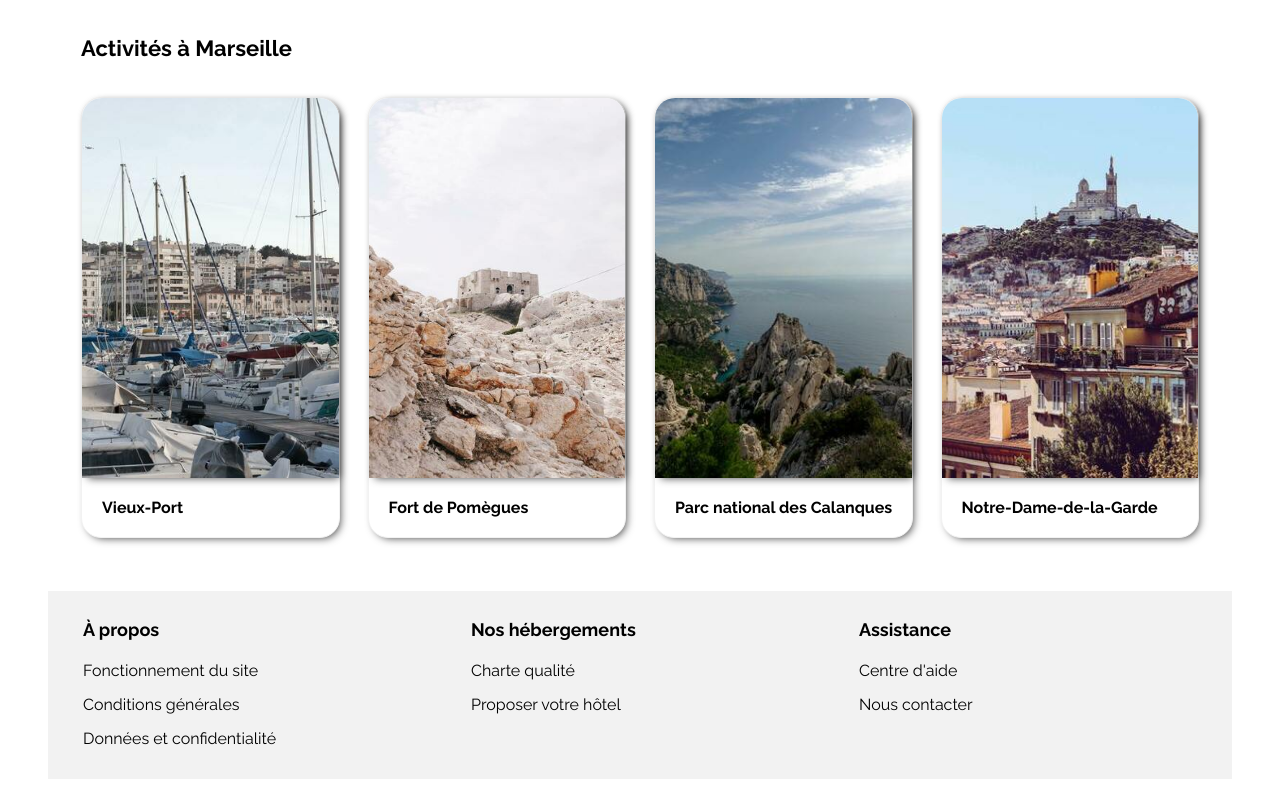
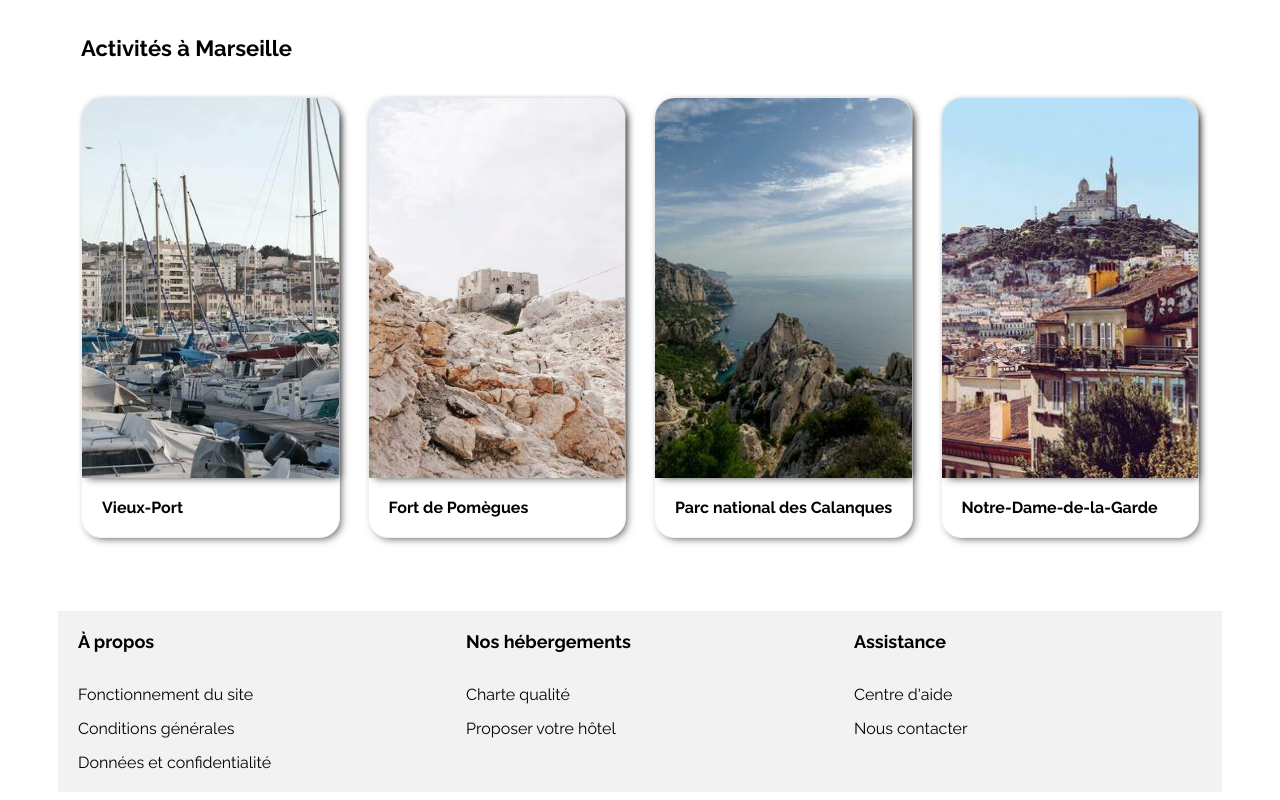
Before and after one commit to EGewalt/Projet-Booki, a plain HTML site: page index.html in a window 1280 px wide. Shown: the part 998-1798 px from the top of the page. Before the commit the page ends 1777 px from the top, so only its background shows below. Drawn offline with Linux system fonts and the light colour scheme.

Commit message:
changement footer

```diff
--- a/css/style.css
+++ b/css/style.css
@@ -463,45 +463,30 @@ input::placeholder {
 
 /* Section Footer */
 
-.footer {
+footer {
     display: flex;
-    justify-content: space-between;
-    padding: 10px;
-    width: 100%;
-    background-color: rgba(242, 242, 242, 1);
-    margin: -10px;
-    margin-top: 30px;
+    flex-direction: row;
+    background-color: var(--main-bg-color);
+    margin-top: 50px;
 }
 
-.footer-section {
-    flex: 1;
-    padding: 0 20px;
+.footer-container {
+    display: flex;
+    flex-direction: column;
+    gap: 15px;
+    padding: 20px;
+    width: 33%;
 }
 
-.footer-section h3 {
+.footer-title {
     font-size: 18px;
-    font-weight: bold;
-    margin-bottom: 10px;
-    padding-left: 5px;
+    font-weight: 700;
+    margin-top: 0;
 }
 
-.footer-section ul {
-    list-style-type: none;
-    padding: 0;
-}
-
-.footer-section ul li {
-    margin-bottom: 5px;
-    padding: 5px;
-}
-
-.footer-section ul li a {
-    color: black;
+.footer-links {
     font-size: 16px;
-}
-
-.footer-section li:hover {
-    text-decoration: underline;
+    font-weight: 400;
 }
 
 
@@ -933,17 +918,10 @@ input::placeholder {
 
     /* Footer */
 
-    .footer-section {
-        width: 60%;
-        height: auto;
-        overflow: hidden;
+    footer {
+        display: flex;
+        flex-direction: column;
+        white-space: nowrap;
     }
 
-    .footer {
-        flex-direction: column;
-        width: 100%;
-        height: 100%;
-        display: flex;
-        align-items: baseline;
-    }
 }
--- a/index.html
+++ b/index.html
@@ -315,33 +315,22 @@
             </section>
         </main>
         <footer>
-            <section>
-                <div class="footer">
-                    <div class="footer-section">
-                        <h3>À propos</h3>
-                        <ul>
-                            <li><a href="#">Fonctionnement du site</a></li>
-                            <li><a href="#">Conditions générales</a></li>
-                            <li><a href="#">Données et confidentialité</a></li>
-                        </ul>
-                    </div>
-                    <div class="footer-section">
-                        <h3>Nos hébergements</h3>
-                        <ul>
-                            <li><a href="#">Charte qualité</a></li>
-                            <li><a href="#">Proposer votre hôtel</a></li>
-                        </ul>
-                    </div>
-                    <div class="footer-section">
-                        <h3>Assistance</h3>
-                        <ul>
-                            <li><a href="#">Centre d'aide</a></li>
-                            <li><a href="#">Nous contacter</a></li>
-                        </ul>
-                    </div>
-                </div>
-
-            </section>
+            <div class="footer-container">
+                <h3 class="footer-title">À propos</h3>
+                <a href="#">Fonctionnement du site</a>
+                <a href="#">Conditions générales</a>
+                <a href="#">Données et confidentialité</a>
+            </div>
+            <div class="footer-container">
+                <h3 class="footer-title">Nos hébergements</h3>
+                <a href="#">Charte qualité</a>
+                <a href="#">Proposer votre hôtel</a>
+            </div>
+            <div class="footer-container">
+                <h3 class="footer-title">Assistance</h3>
+                <a href="#">Centre d'aide</a>
+                <a href="#">Nous contacter</a>
+            </div>
         </footer>
     </div>
 </body>
```
